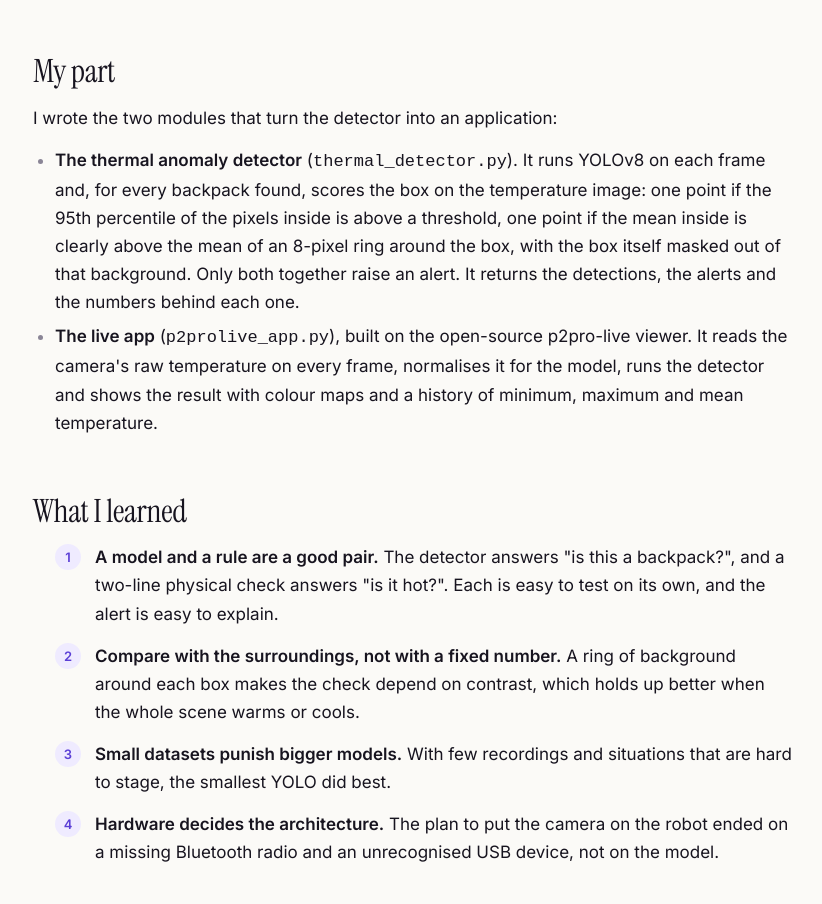
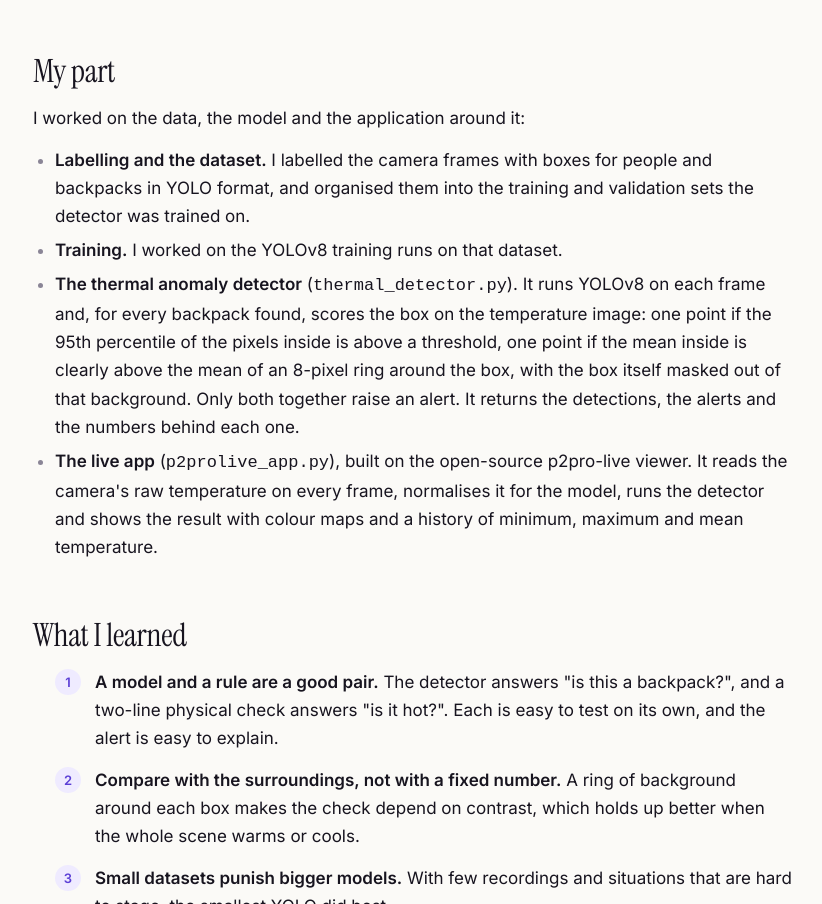
Before and after one commit to victoriaT19/victoriaT19.github.io, a plain HTML site: page ai/thermal-anomaly/index.html in a window 1280 px wide. Shown: the part 1417-2321 px from the top of the page, without its empty margins (227-1049 px from the left). Drawn offline with Linux system fonts and the light colour scheme.

Commit message:
Projeto térmico: rotulação, dataset e treino na minha parte

```diff
--- a/ai/thermal-anomaly/index.html
+++ b/ai/thermal-anomaly/index.html
@@ -48,8 +48,10 @@
     </ul>
 
     <h2>My part</h2>
-    <p>I wrote the two modules that turn the detector into an application:</p>
+    <p>I worked on the data, the model and the application around it:</p>
     <ul>
+      <li><strong>Labelling and the dataset.</strong> I labelled the camera frames with boxes for people and backpacks in YOLO format, and organised them into the training and validation sets the detector was trained on.</li>
+      <li><strong>Training.</strong> I worked on the YOLOv8 training runs on that dataset.</li>
       <li><strong>The thermal anomaly detector</strong> (<code>thermal_detector.py</code>). It runs YOLOv8 on each frame and, for every backpack found, scores the box on the temperature image: one point if the 95th percentile of the pixels inside is above a threshold, one point if the mean inside is clearly above the mean of an 8-pixel ring around the box, with the box itself masked out of that background. Only both together raise an alert. It returns the detections, the alerts and the numbers behind each one.</li>
       <li><strong>The live app</strong> (<code>p2prolive_app.py</code>), built on the open-source p2pro-live viewer. It reads the camera's raw temperature on every frame, normalises it for the model, runs the detector and shows the result with colour maps and a history of minimum, maximum and mean temperature.</li>
     </ul>
```
